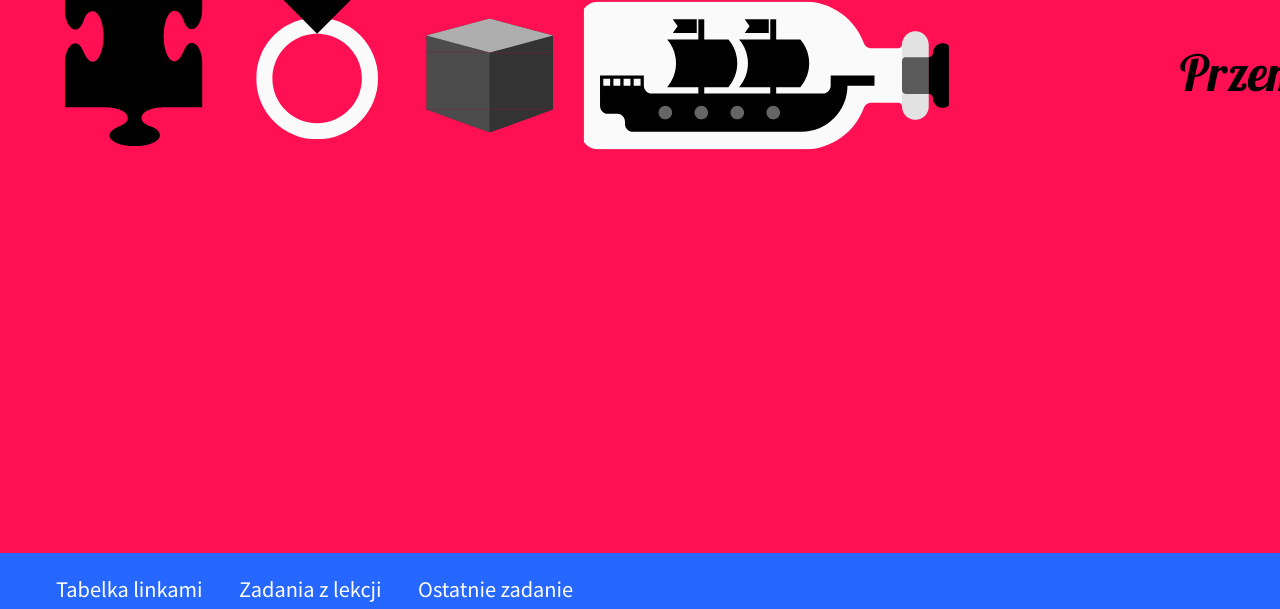
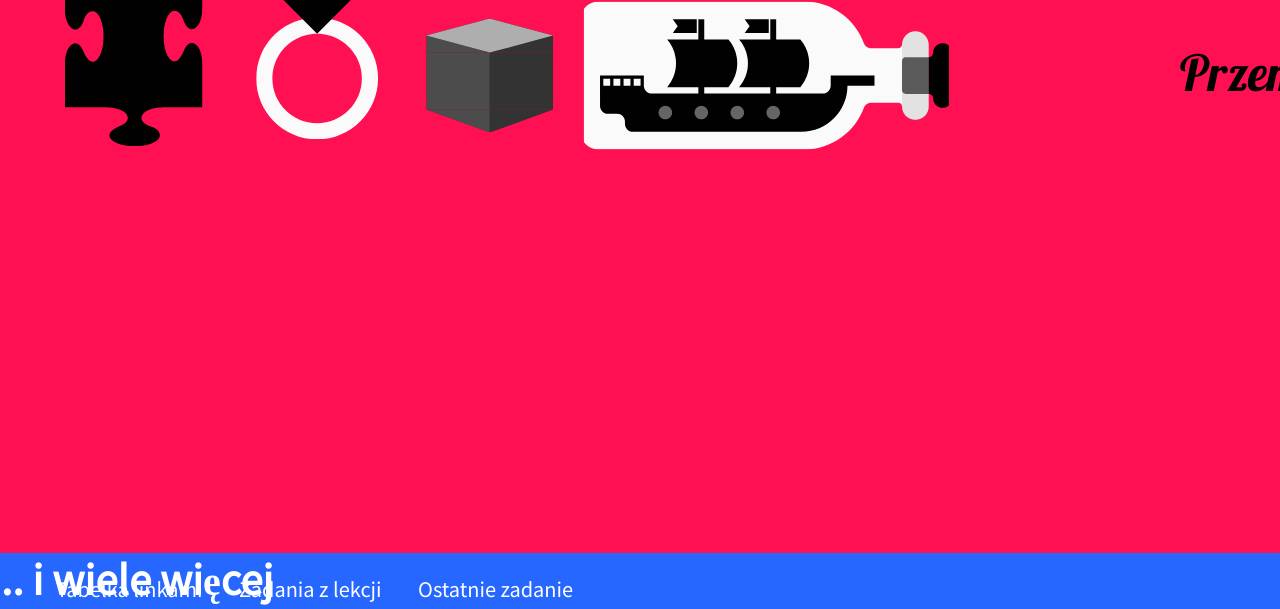
Before and after one commit to Hope-Any/olszakania, a plain HTML site: page index.html in a window 1280 px wide. Shown: the part 707-1316 px from the top of the page. Drawn offline with Linux system fonts and the light colour scheme.

Commit message:
Update main.css

```diff
--- a/css/main.css
+++ b/css/main.css
@@ -22,9 +22,8 @@ body
 }
 .napis{
 	position: absolute;
-	 top: 50%;
-  left: 50%;
-	margin: 0
+
+	margin: -10px;
 }
 
 
```
